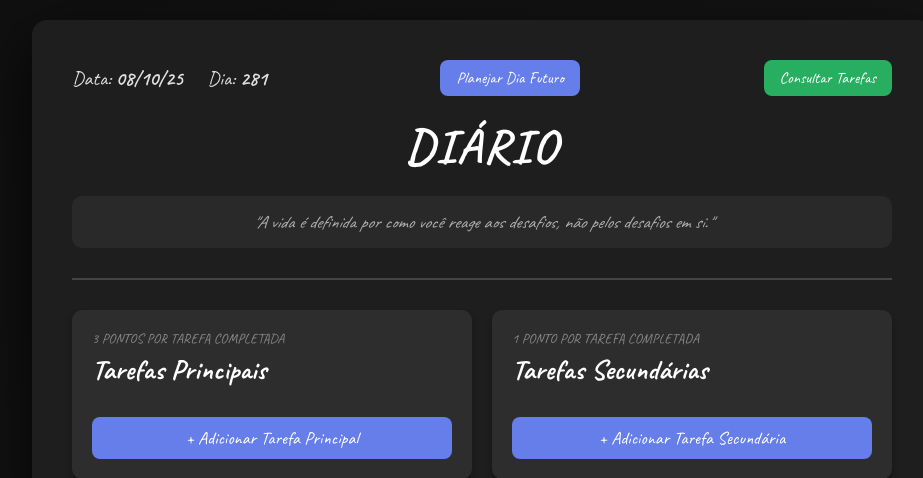
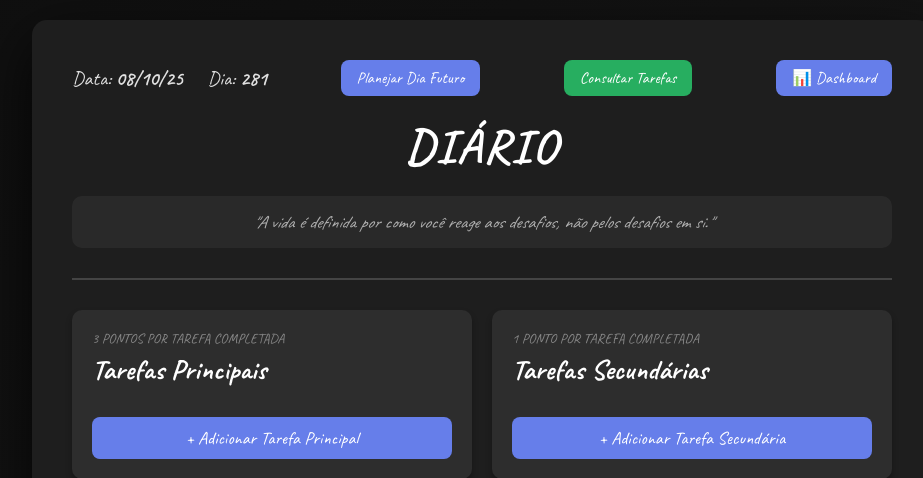
Before and after one commit to Weslleyawsm/diario_digital, a Django app: page / in a window 1280 px wide. Shown: the top 478 px of the page, without its empty margins (158-1081 px from the left). Run offline with Django 5.2, Linux system fonts and the light colour scheme; data comes from the database, SQL or seed files in the repository; data that the repository does not hold is empty.

Commit message:
Update index.html

```diff
--- a/diario/templates/index.html
+++ b/diario/templates/index.html
@@ -21,6 +21,22 @@
 
         .btn-consultar:hover {
             background: #229954;
+        }
+        .btn-dashboard {
+            background: #667eea;
+            color: white;
+            border: none;
+            padding: 8px 16px;
+            border-radius: 8px;
+            cursor: pointer;
+            font-size: 16px;
+            font-family: 'Caveat', cursive;
+            transition: background 0.3s;
+            margin-left: 10px;
+        }
+
+        .btn-dashboard:hover {
+            background: #5568d3;
         }
 
         .tarefas-consultadas-info {
@@ -453,6 +469,7 @@
                 </div>
                 <button class="btn-planejar" onclick="abrirModalPlanejamento()">Planejar Dia Futuro</button>
                 <button class="btn-consultar" onclick="abrirModalConsultar()">Consultar Tarefas</button>
+                <button class="btn-dashboard" onclick="irParaDashboard()">📊 Dashboard</button>
             </div>
             <div class="titulo">DIÁRIO</div>
             <div class="frase-inspiradora">
@@ -1049,6 +1066,9 @@
                 alert('Erro ao adicionar tarefa');
             }
         }
+        function irParaDashboard() {
+            window.location.href = '/dashboard';
+        }
     </script>
 
 </body>
```
